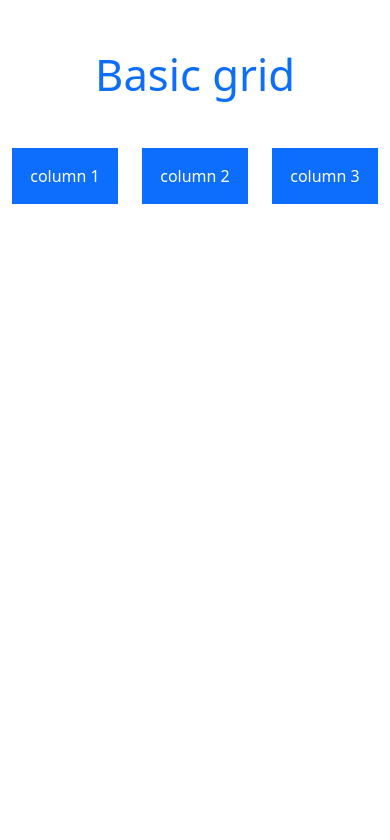
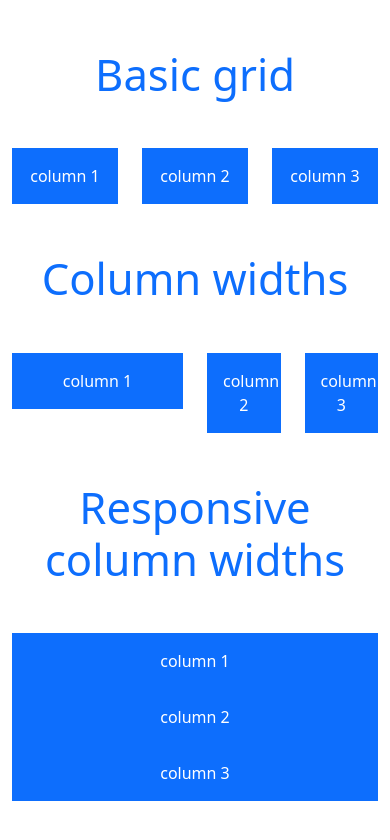
Before and after one commit to Innocent259/Try-bootstrap, a plain HTML site: page index.html in a window 390 px wide. Drawn offline with nearby package versions, Linux system fonts and the light colour scheme.

Commit message:
Apply responsive column widths

```diff
--- a/index.html
+++ b/index.html
@@ -21,6 +21,34 @@
             </div>
         </div>
     </div>
+    <div class="container-md my-5">
+        <h1 class="display-1 text-center text-primary">Column widths</h1>
+        <div class="row my-5">
+            <div class="col-6">
+                <div class="bg-primary p-3 text-white text-center">column 1</div>
+            </div>
+            <div class="col-3">
+                <div class="bg-primary p-3 text-white text-center">column 2</div>
+            </div>
+            <div class="col-3">
+                <div class="bg-primary p-3 text-white text-center">column 3</div>
+            </div>
+        </div>
+    </div>
+    <div class="container-md my-5">
+        <h1 class="display-1 text-center text-primary">Responsive column widths</h1>
+        <div class="row my-5">
+            <div class="col-sm-4 col-md-6">
+                <div class="bg-primary p-3 text-white text-center">column 1</div>
+            </div>
+            <div class="col-sm-4 col-md-3">
+                <div class="bg-primary p-3 text-white text-center">column 2</div>
+            </div>
+            <div class="col-sm-4 col-md-3">
+                <div class="bg-primary p-3 text-white text-center">column 3</div>
+            </div>
+        </div>
+    </div>
     <script src="https://cdn.jsdelivr.net/npm/bootstrap@5.0.2/dist/js/bootstrap.bundle.min.js" integrity="sha384-MrcW6ZMFYlzcLA8Nl+NtUVF0sA7MsXsP1UyJoMp4YLEuNSfAP+JcXn/tWtIaxVXM" crossorigin="anonymous"></script>
 </body>
 </html>
```
